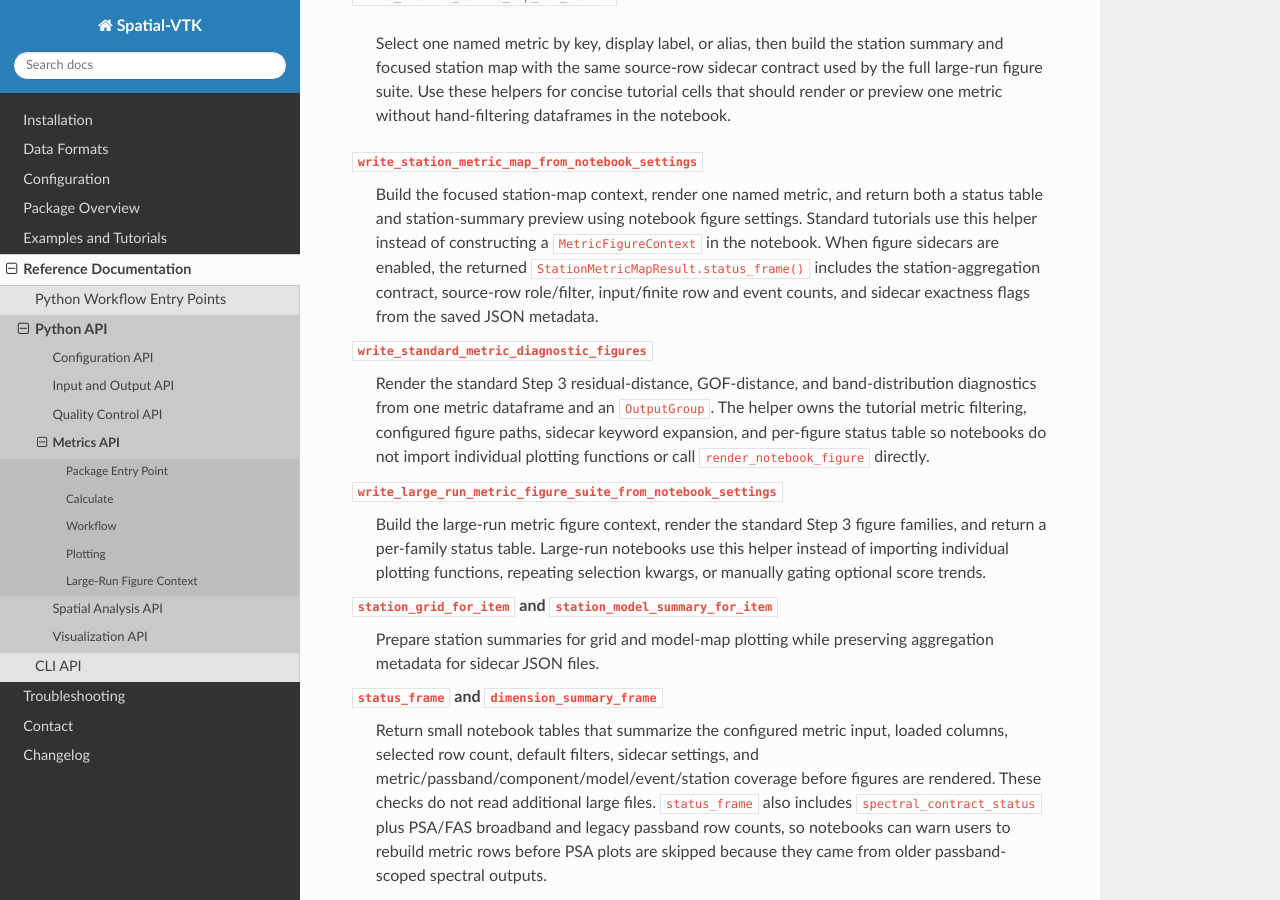
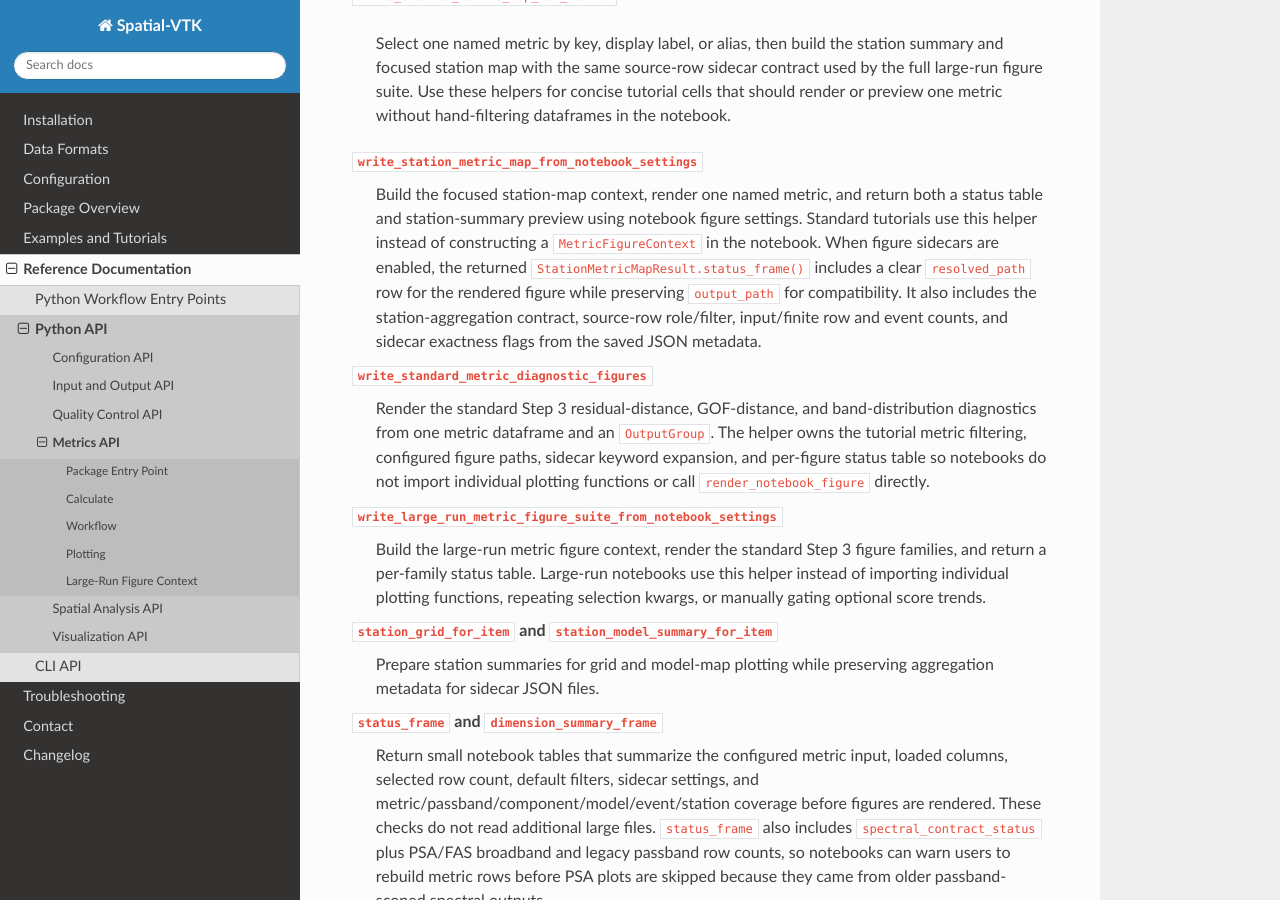
Before and after one commit to bcbirkel/spatial-vtk, a Sphinx documentation site: the page built from docs/reference/api/metrics.rst, in a window 1280 px wide and 900 px high, scrolled down 4234 px. Built offline with Sphinx 7.4.7 and the Read the Docs theme 3.1.0, drawn with Linux system fonts in a browser that asks for light colours.

Commit message:
Clarify station metric status path

```diff
--- a/docs/changelog.rst
+++ b/docs/changelog.rst
@@ -209,6 +209,8 @@ Changelog
     status tables while preserving ``path`` for existing notebooks.
   - Added ``resolved_path`` to Step 4 spatial figure-context status frames
     while preserving ``path`` for existing notebooks.
+  - Added ``resolved_path`` to focused station metric-map status frames while
+    preserving ``output_path`` for existing notebooks.
   - Reused the standard ingest output helper inside record-coverage
     readiness/build workflows so script and notebook path fallback behavior
     stays aligned.
--- a/docs/reference/api/metrics.rst
+++ b/docs/reference/api/metrics.rst
@@ -225,9 +225,11 @@ standard row factories used by the large-run notebooks:
    both a status table and station-summary preview using notebook figure
    settings. Standard tutorials use this helper instead of constructing a
    ``MetricFigureContext`` in the notebook. When figure sidecars are enabled,
-   the returned ``StationMetricMapResult.status_frame()`` includes the
-   station-aggregation contract, source-row role/filter, input/finite row and
-   event counts, and sidecar exactness flags from the saved JSON metadata.
+   the returned ``StationMetricMapResult.status_frame()`` includes a clear
+   ``resolved_path`` row for the rendered figure while preserving
+   ``output_path`` for compatibility. It also includes the station-aggregation
+   contract, source-row role/filter, input/finite row and event counts, and
+   sidecar exactness flags from the saved JSON metadata.
 
 ``write_standard_metric_diagnostic_figures``
    Render the standard Step 3 residual-distance, GOF-distance, and
```
Also changed, not shown: 3 other files.
